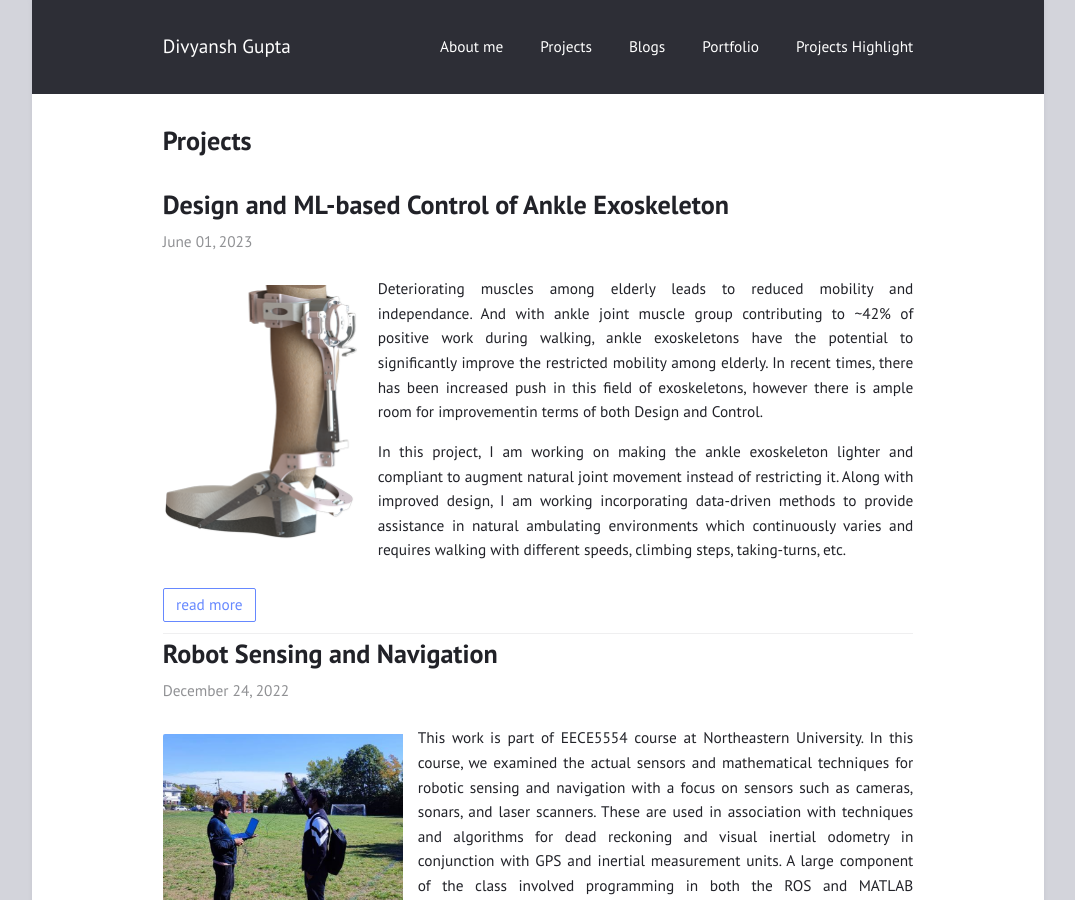
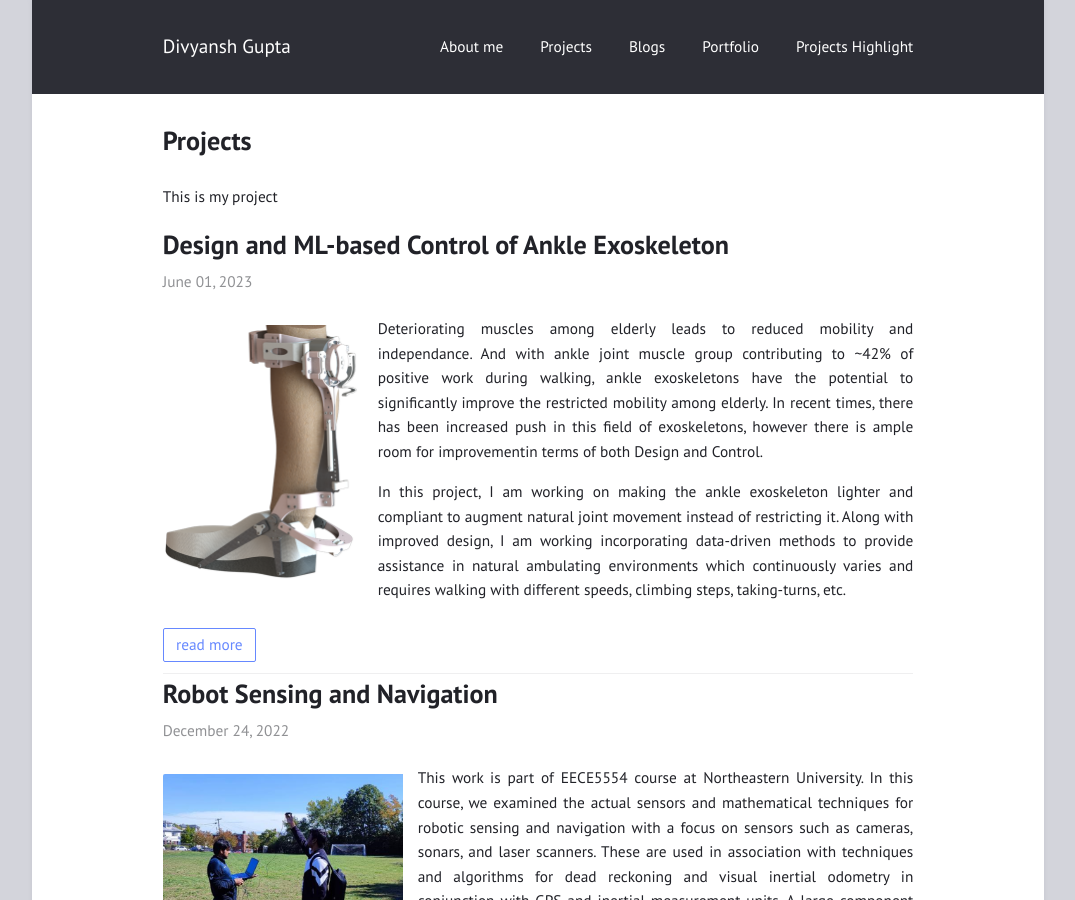
Before and after one commit to gupta-divy/gupta-divy.github.io, a Jekyll site: the page built from feed/projects.markdown, in a window 1280 px wide and 900 px high. Shown: the whole window, without its empty margins (102-1177 px from the left). Built offline with Jekyll 4.4.1, drawn with Linux system fonts in a browser that asks for light colours.

Commit message:
Setting up blog

```diff
--- a/_includes/feed.html
+++ b/_includes/feed.html
@@ -1,4 +1,5 @@
 <section class="feed">
+    <p>This is my {{feedType}}</p>
     {%- assign feedPosts = site.posts | where: 'categories', feedType -%}
     {%- for post in feedPosts -%}
         <article>
--- a/_layouts/page.html
+++ b/_layouts/page.html
@@ -6,8 +6,13 @@
   {{ content }}
 
   {%- assign feedType=page.feed-type -%}
-  {%- if feedType== "blog" or feedType=="project" -%}
+  {%- if feedType== "blog" -%}
+    <p>Here, there are blogs on topics that I am learning or find interesting, and I have tried to explain <br>
+      them in a simple manner that might be helpful for others learning about the same topic.</p>
     {% include feed.html %}
   {%- endif -%}
 
+  {%- if feedType=="project" -%}
+    {% include feed.html %}
+  {%- endif -%}
 </article>
```
Also changed, not shown: _posts/2023-07-31-Reinforcement Learning W1.md (+3 -0 lines), blogs.html (deleted, +0 -10 lines), feed/blog.markdown (line endings or trailing spaces).
